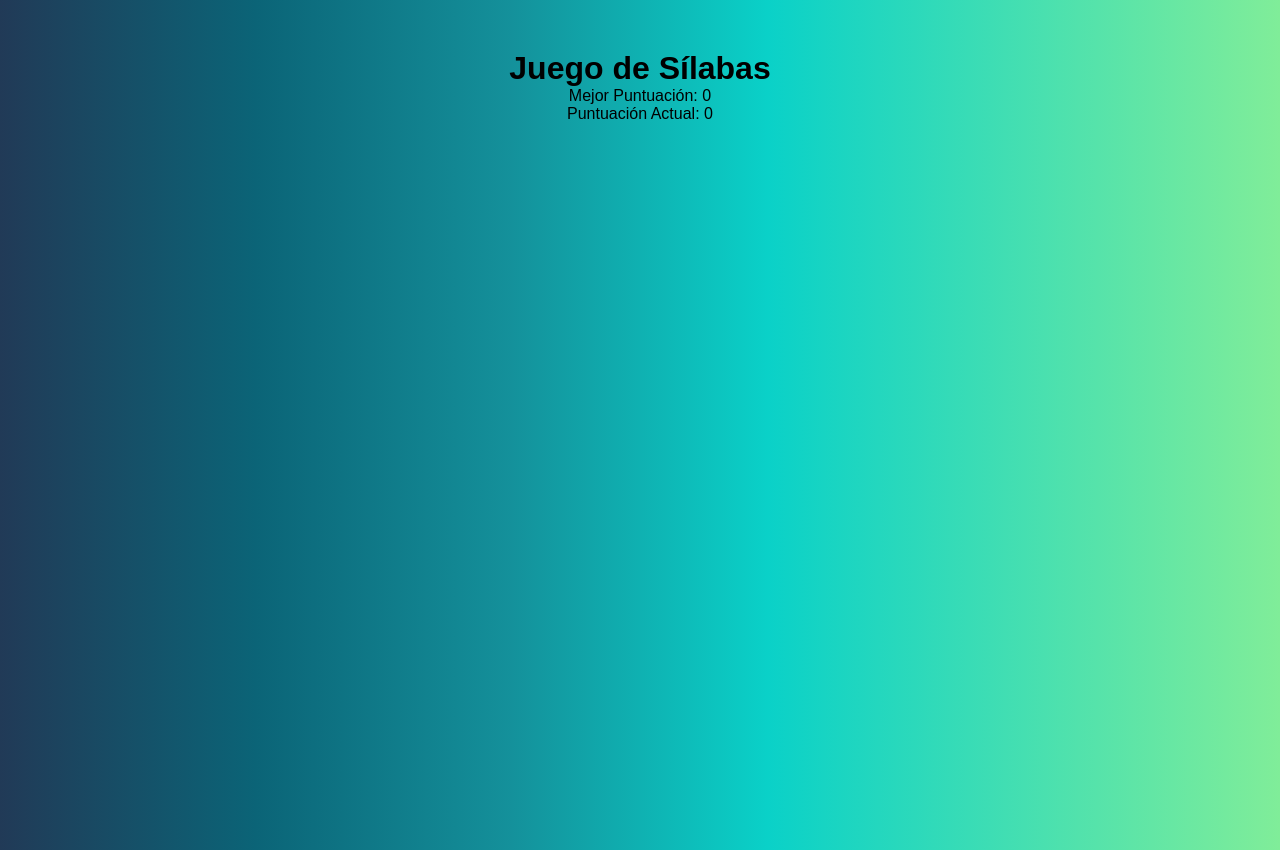
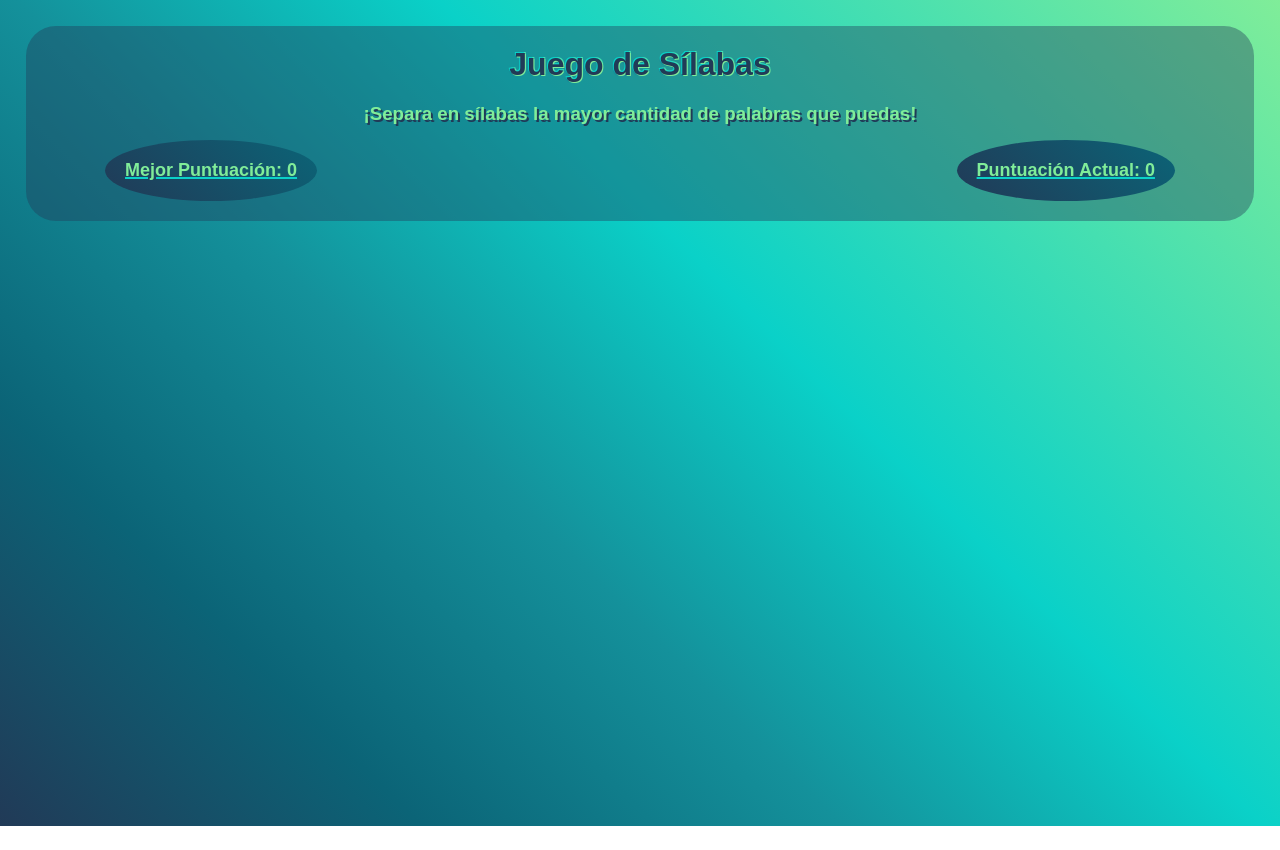
Before and after one commit to AlejoDM/juego-separar-silabas, a plain HTML site: page index.html in a window 1280 px wide. After the commit the page ends 826 px from the top, so only its background shows below. Drawn offline with Linux system fonts and the light colour scheme; no server answers.

Commit message:
Estilos varios.

```diff
--- a/index.html
+++ b/index.html
@@ -10,8 +10,11 @@
 
 <header>
     <h1>Juego de Sílabas</h1>
-    <div class="puntuacion" id="puntuacion">Mejor Puntuación: 0</div>
-    <div class="puntuacionActual" id="puntuacionActual">Puntuación Actual: 0</div>
+    <h3>¡Separa en sílabas la mayor cantidad de palabras que puedas!</h3>
+    <div class="container">
+        <div class="puntuacion" id="puntuacion">Mejor Puntuación: 0</div>
+        <div class="puntuacionActual" id="puntuacionActual">Puntuación Actual: 0</div>
+    </div>
 </header>
 
 <body>
--- a/style/estilo.css
+++ b/style/estilo.css
@@ -1,8 +1,9 @@
 body {
     font-family: Arial, sans-serif;
     text-align: center;
-    margin-top: 50px;
+    margin: 0;
 }
+
 .palabra-item {
     margin-bottom: 20px;
     padding: 10px;
@@ -21,3 +22,52 @@ body {
 .correcto {
     color: green;
 }
+
+header {
+    background: rgba(33, 58, 87, 0.4);
+    padding: 20px;
+    margin: 2%;
+    border-radius: 30px;
+}
+
+.container {
+    display: flex;
+    justify-content: space-between;
+    align-items: center;
+    flex-wrap: wrap; /* Permite que los elementos se envuelvan */
+}
+
+header div div {
+    text-align: right;
+    padding: 15px;
+    color: #80ed99;
+    font-weight:bold;
+    font-size: 18px;
+    display: inline-block;
+    background: linear-gradient(45deg,
+        #213a57,
+        #0b6477
+    );
+    text-decoration:underline #0ad1c8 2px;
+    border-radius: 100%;
+    margin-left: 5%;
+    margin-right: 5%;
+    padding: 20px;
+}
+
+
+header h1 {
+    padding-bottom: 20px;
+    text-shadow:
+                1px 1px 0 #80ed99, /* Sombra derecha */
+                -1px -1px 0 #0ad1c8, /* Sombra izquierda */
+                1px -1px 0 #45dfb1, /* Sombra superior */
+                -1px 1px 0 #14919b; /* Sombra inferior */
+    color: #213a57;
+}
+
+header h3 {
+    padding-bottom: 15px;
+    color: #80ed99;
+    text-shadow: 2px 2px 0 #213a57;
+}
--- a/style/fondo.css
+++ b/style/fondo.css
@@ -6,7 +6,7 @@
 
 body {
     min-height: 100vh;
-    background: linear-gradient(to right,
+    background: linear-gradient(45deg,
         #213a57,
         #0b6477,
         #14919b,
```
